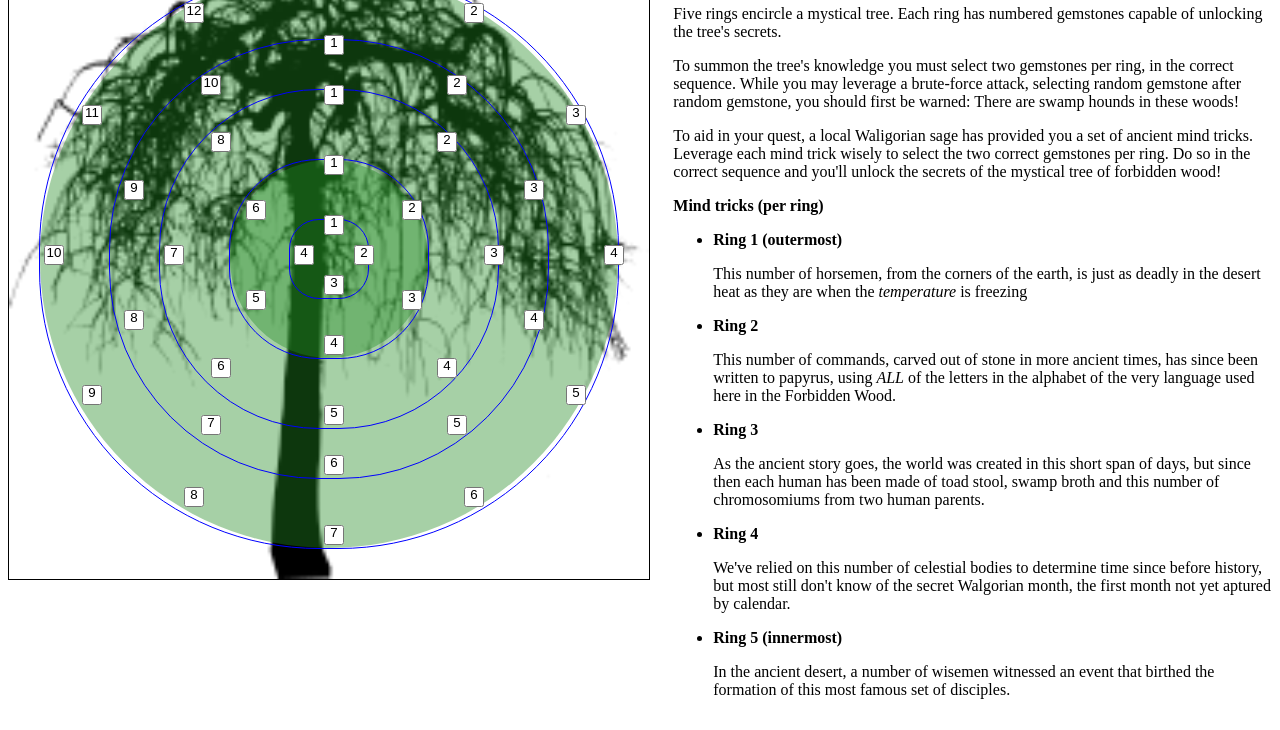
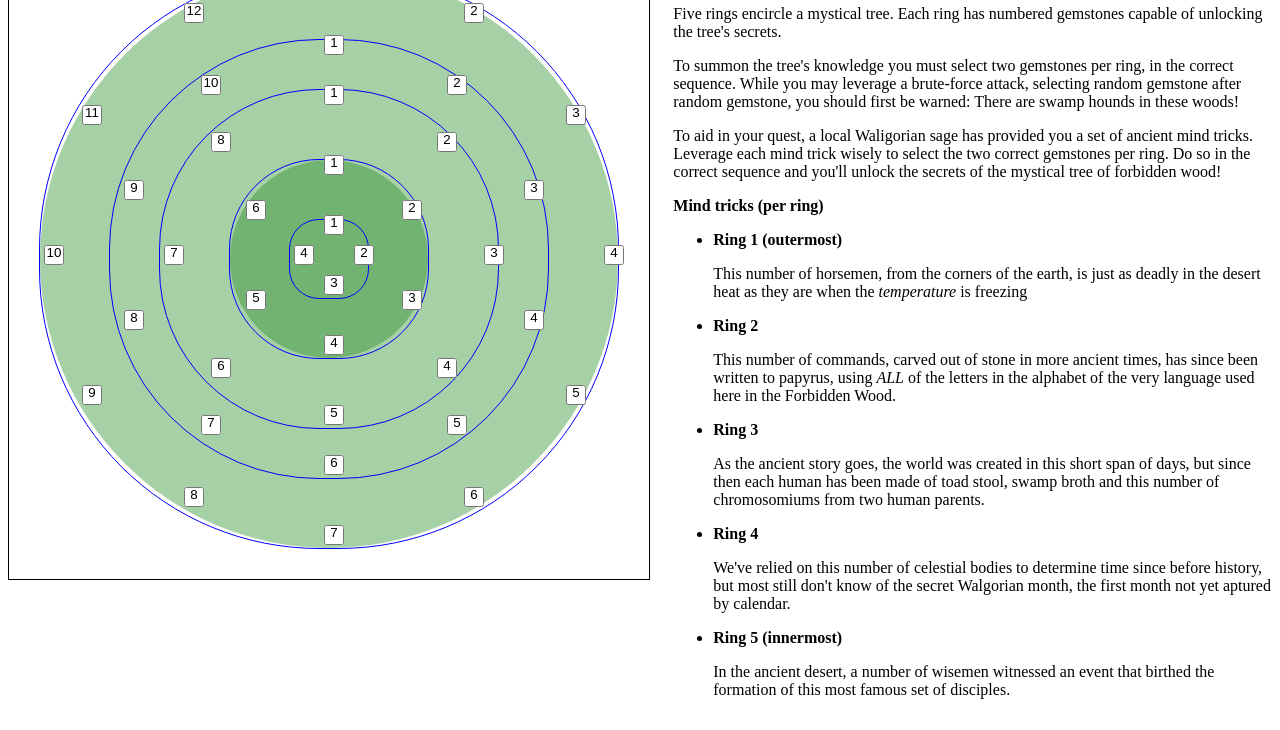
Before and after one commit to buchowski/10k, a website: page index.html in a window 1280 px wide. Shown: the part 70-800 px from the top of the page. Drawn offline with nearby package versions, Linux system fonts and the light colour scheme; files that its build step writes are made by us from their sources.

Commit message:
remove tree.png

```diff
--- a/index.html
+++ b/index.html
@@ -6,7 +6,7 @@
 </head>
 <body>
 	<div>
-		<section id="board" class="tree">
+		<section id="board">
 			<div class="ring ring-1">
 				<input type="checkbox" />
 				<input type="checkbox" />
--- a/package.json
+++ b/package.json
@@ -1,6 +1,7 @@
 {
   "devDependencies": {
     "grunt": "^1.0.1",
+    "grunt-contrib-cssmin": "^1.0.2",
     "grunt-contrib-less": "^1.4.0",
     "grunt-contrib-watch": "^1.0.0"
   }
--- a/src/styles.less
+++ b/src/styles.less
@@ -141,8 +141,3 @@ section {
 	position: absolute;
 	border: 1px solid blue;
 }
-.tree {
-	background-image: url('../tree.png');
-	background-repeat: no-repeat;
-	background-size: 100% 100%;
-}
```
Also changed, not shown: tree.png (deleted).
